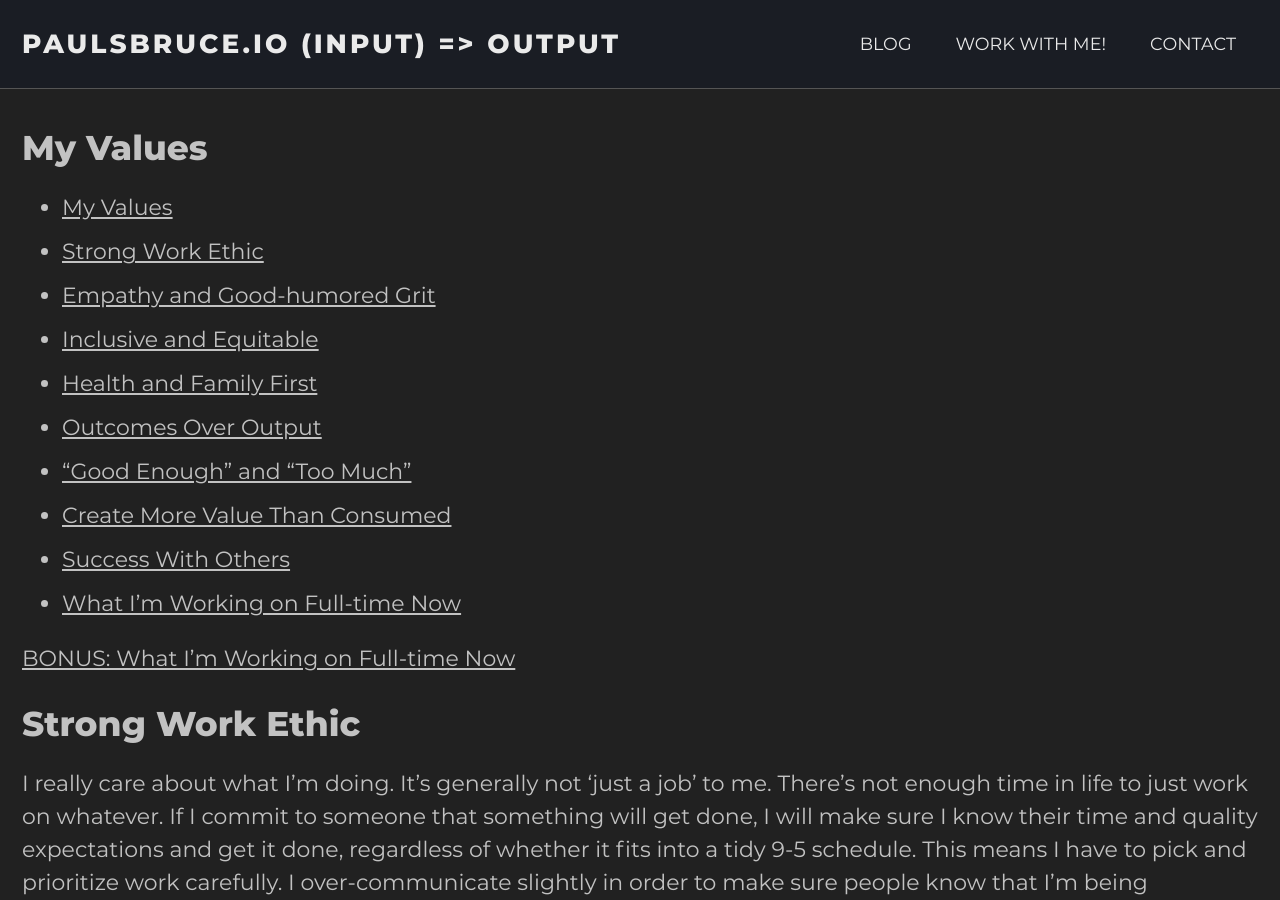
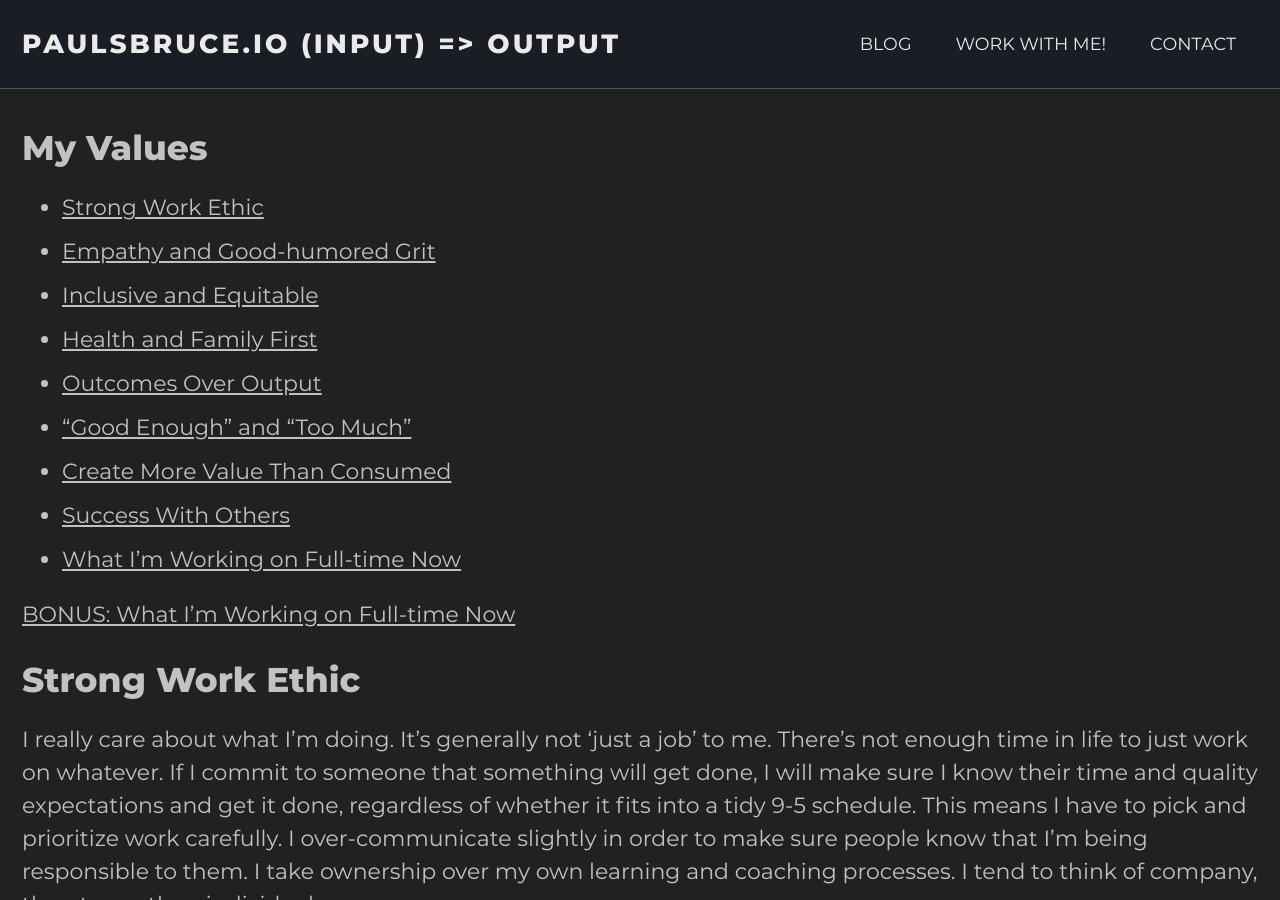
Before and after one commit to paulsbruce/paulsbruce.io, a Jekyll site: the page built from _pages/working-with-paul.md, in a window 1280 px wide and 900 px high. Built offline with Jekyll 4.4.1, drawn with Linux system fonts in a browser that asks for light colours; cached includes are drawn as plain includes.

Commit message:
Remove redundant list item

```diff
--- a/_pages/working-with-paul.md
+++ b/_pages/working-with-paul.md
@@ -6,7 +6,6 @@ permalink: "/working-with-paul/"
 
 # My Values
 
-- [My Values](#my-values)
 - [Strong Work Ethic](#strong-work-ethic)
 - [Empathy and Good-humored Grit](#empathy-and-good-humored-grit)
 - [Inclusive and Equitable](#inclusive-and-equitable)
```
